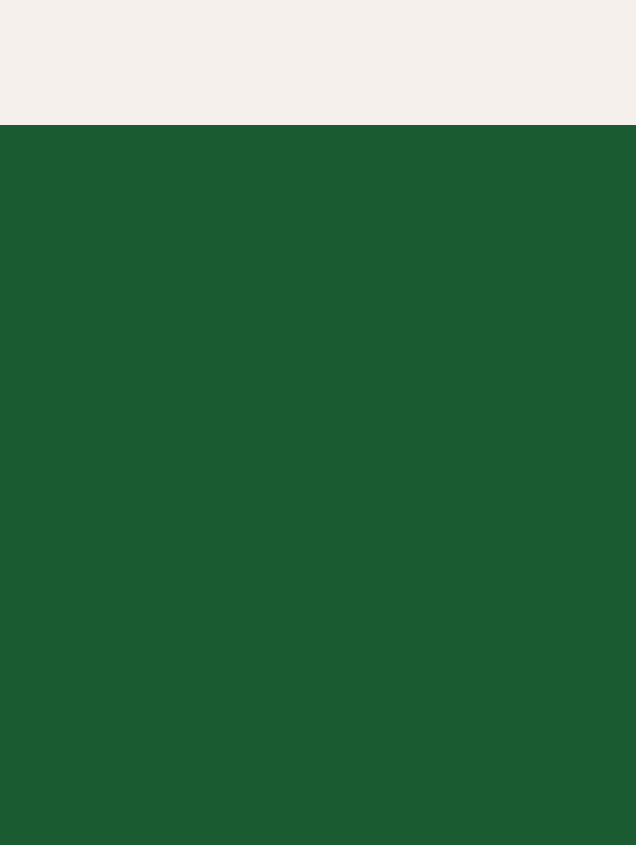
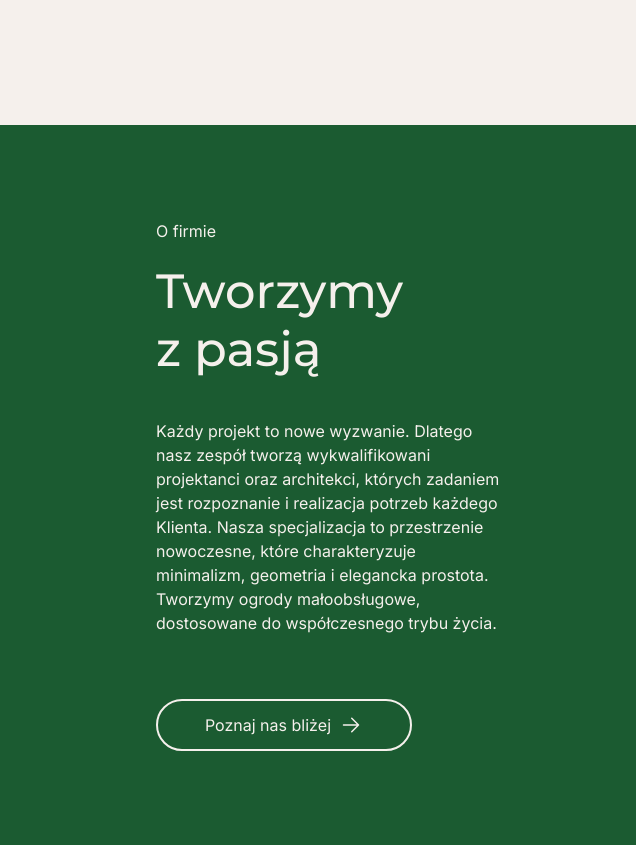
Before and after one commit to piotrdb/giarddesign, a website: page index.html in a window 1280 px wide. Shown: the part 1534-2379 px from the top of the page, 644-1280 px from the left. Drawn offline with nearby package versions, Linux system fonts and the light colour scheme.

Commit message:
third section

```diff
--- a/index.html
+++ b/index.html
@@ -214,7 +214,7 @@
               </button>
               <a href="#third_section">
                 <button
-                  class="flex w-64 items-center justify-center gap-x-2 py-3 group bg-transparent hover:rotate-3 hover:bg-forestgreen hover:bg-opacity-30 text-forestgreen border-solid border-2 border-forestgreen transition-all rounded-full"
+                  class="flex w-64 items-center justify-center gap-x-2 py-3 group bg-transparent hover:rotate-3 hover:bg-white hover:bg-opacity-20 text-forestgreen border-solid border-2 border-forestgreen transition-all rounded-full"
                 >
                   Zobacz nasze realizacje
                   <svg
@@ -300,6 +300,7 @@
     <section
       class="max-w-[1536px] mx-auto mt-[823px] pb-32 bg-lightbeige relative"
     >
+      <!-- ==== SLIDER NAV ====-->
       <div
         class="slider-nav flex justify-center bg-lightbeige items-center absolute right-0 translate-y-[-100%] rounded-t-lg overflow-hidden drop-north-shadow"
       >
@@ -354,6 +355,7 @@
           etapie posłużymy radą i wieloletnim doświadczeniem.
         </p>
       </div>
+      <!-- ==== GRID COLUMNS ====-->
       <div class="mt-20 px-24 grid grid-cols-3 gap-16">
         <div
           class="w-full h-full aspect-square bg-white rounded-3xl p-12 flex flex-col"
@@ -452,7 +454,42 @@
             <div
               class="w-1/2 h-full bg-[url('/public/images/third_section_garden.png')] bg-cover bg-no-repeat"
             ></div>
-            <div class="w-1/2 max-w-[768px] h-full bg-forestgreen"></div>
+            <div
+              class="w-1/2 max-w-[768px] h-full bg-forestgreen flex flex-col justify-center pl-40 pr-32 text-lightbeige"
+            >
+              <h3 class="text-md">O firmie</h3>
+              <h5 class="mt-5 text-5xl font-monts font-medium leading-[120%]">
+                Tworzymy<br />
+                z pasją
+              </h5>
+              <p class="mt-10 text-md">
+                Każdy projekt to nowe wyzwanie. Dlatego nasz zespół tworzą
+                wykwalifikowani projektanci oraz architekci, których zadaniem
+                jest rozpoznanie i realizacja potrzeb każdego Klienta. Nasza
+                specjalizacja to przestrzenie nowoczesne, które charakteryzuje
+                minimalizm, geometria i elegancka prostota. Tworzymy ogrody
+                małoobsługowe, dostosowane do współczesnego trybu życia.
+              </p>
+              <button
+                class="flex w-64 mt-16 items-center justify-center gap-x-2 py-3 group bg-transparent hover:rotate-3 hover:pl-5 hover:pr-1hover:drop-shadow-xl hover:bg-lightbeige hover:bg-opacity-10 text-lightbeige border-solid border-2 border-lightbeige transition-all rounded-full hover:"
+              >
+                Poznaj nas bliżej
+                <svg
+                  xmlns="http://www.w3.org/2000/svg"
+                  fill="none"
+                  viewBox="0 0 24 24"
+                  stroke-width="1.5"
+                  stroke="currentColor"
+                  class="w-6 h-6 group-hover:translate-x-1 transition-all"
+                >
+                  <path
+                    stroke-linecap="round"
+                    stroke-linejoin="round"
+                    d="M4.5 12h15m0 0l-6.75-6.75M19.5 12l-6.75 6.75"
+                  />
+                </svg>
+              </button>
+            </div>
           </div>
         </div>
       </div>
```
Also changed, not shown: style.css.
